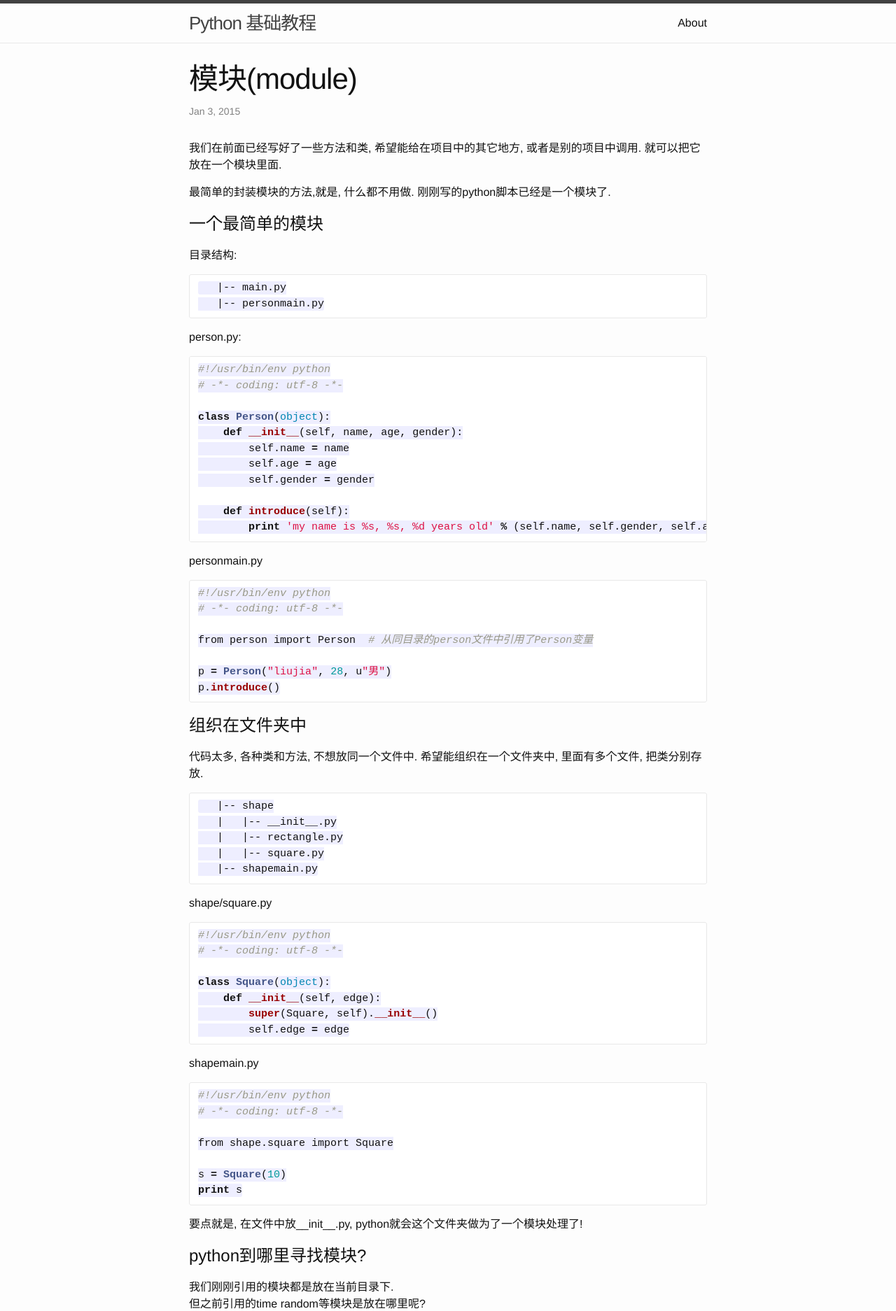
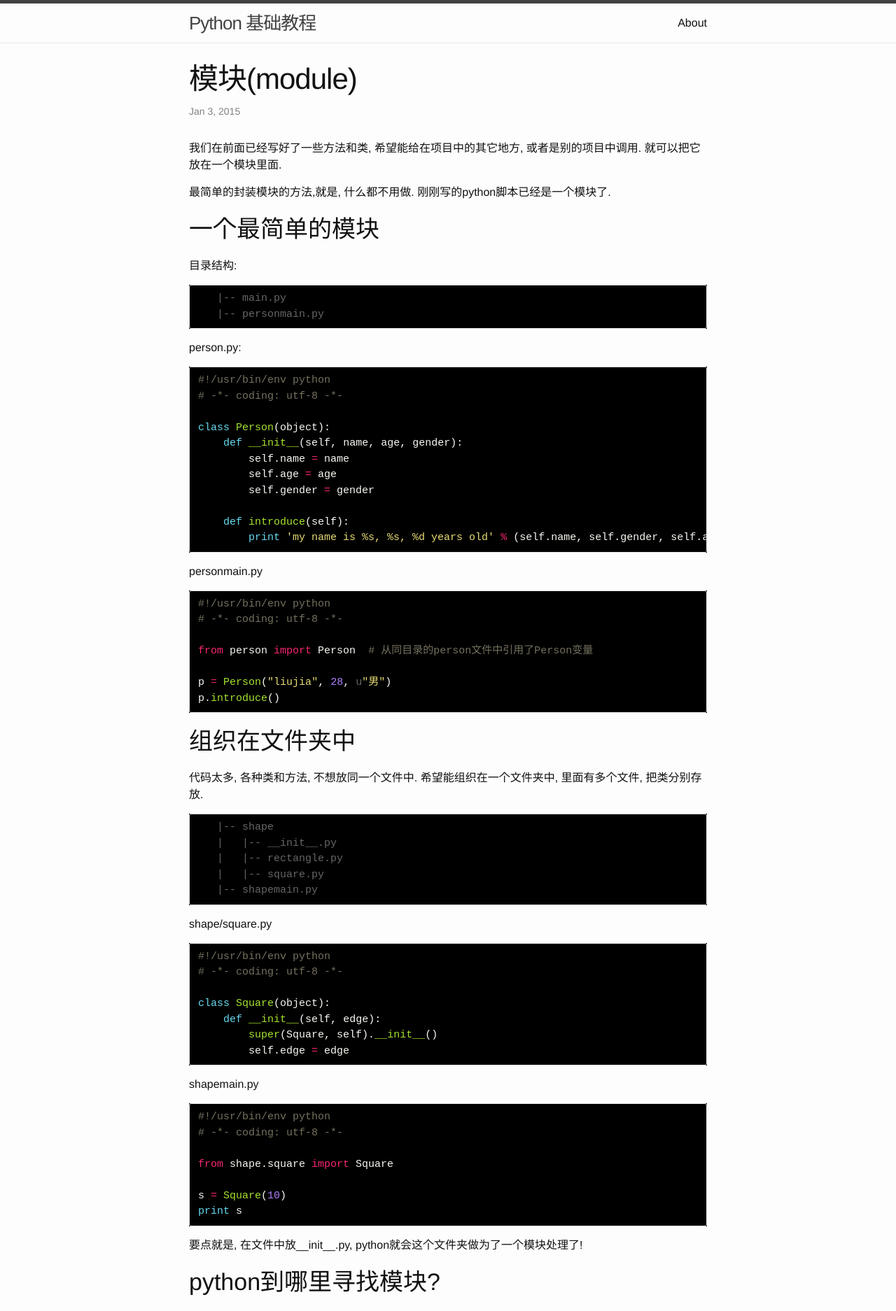
Before and after one commit to childe/learn-python, a Jekyll site: the page built from _posts/2015-01-03-module.md, in a window 1280 px wide. Shown: the top 1874 px of the page at 70% size. Built offline with Jekyll 4.4.1, drawn with Linux system fonts in a browser that asks for light colours; Markdown is read by kramdown in place of the engine named in the settings.

Commit message:
h&code style

```diff
--- a/_sass/_base.scss
+++ b/_sass/_base.scss
@@ -130,7 +130,7 @@
     font-size: 15px;
     border: 1px solid $grey-color-light;
     border-radius: 3px;
-    background-color: #eef;
+    background-color: black;
 }
 
 code {
--- a/_sass/_layout.scss
+++ b/_sass/_layout.scss
@@ -210,11 +210,18 @@
 .post-content {
     margin-bottom: $spacing-unit;
 
-    h2 {
-        font-size: 32px;
+    h1 {
+        font-size: 34px;
 
         @include media-query($on-laptop) {
             font-size: 28px;
+        }
+    }
+    h2 {
+        font-size: 30px;
+
+        @include media-query($on-laptop) {
+            font-size: 26px;
         }
     }
 
--- a/_sass/_syntax-highlighting.scss
+++ b/_sass/_syntax-highlighting.scss
@@ -1,67 +1,66 @@
 /**
  * Syntax highlighting styles
  */
-.highlight {
-    background: #fff;
-    @extend %vertical-rhythm;
-
-    .c     { color: #998; font-style: italic } // Comment
-    .err   { color: #a61717; background-color: #e3d2d2 } // Error
-    .k     { font-weight: bold } // Keyword
-    .o     { font-weight: bold } // Operator
-    .cm    { color: #998; font-style: italic } // Comment.Multiline
-    .cp    { color: #999; font-weight: bold } // Comment.Preproc
-    .c1    { color: #998; font-style: italic } // Comment.Single
-    .cs    { color: #999; font-weight: bold; font-style: italic } // Comment.Special
-    .gd    { color: #000; background-color: #fdd } // Generic.Deleted
-    .gd .x { color: #000; background-color: #faa } // Generic.Deleted.Specific
-    .ge    { font-style: italic } // Generic.Emph
-    .gr    { color: #a00 } // Generic.Error
-    .gh    { color: #999 } // Generic.Heading
-    .gi    { color: #000; background-color: #dfd } // Generic.Inserted
-    .gi .x { color: #000; background-color: #afa } // Generic.Inserted.Specific
-    .go    { color: #888 } // Generic.Output
-    .gp    { color: #555 } // Generic.Prompt
-    .gs    { font-weight: bold } // Generic.Strong
-    .gu    { color: #aaa } // Generic.Subheading
-    .gt    { color: #a00 } // Generic.Traceback
-    .kc    { font-weight: bold } // Keyword.Constant
-    .kd    { font-weight: bold } // Keyword.Declaration
-    .kp    { font-weight: bold } // Keyword.Pseudo
-    .kr    { font-weight: bold } // Keyword.Reserved
-    .kt    { color: #458; font-weight: bold } // Keyword.Type
-    .m     { color: #099 } // Literal.Number
-    .s     { color: #d14 } // Literal.String
-    .na    { color: #008080 } // Name.Attribute
-    .nb    { color: #0086B3 } // Name.Builtin
-    .nc    { color: #458; font-weight: bold } // Name.Class
-    .no    { color: #008080 } // Name.Constant
-    .ni    { color: #800080 } // Name.Entity
-    .ne    { color: #900; font-weight: bold } // Name.Exception
-    .nf    { color: #900; font-weight: bold } // Name.Function
-    .nn    { color: #555 } // Name.Namespace
-    .nt    { color: #000080 } // Name.Tag
-    .nv    { color: #008080 } // Name.Variable
-    .ow    { font-weight: bold } // Operator.Word
-    .w     { color: #bbb } // Text.Whitespace
-    .mf    { color: #099 } // Literal.Number.Float
-    .mh    { color: #099 } // Literal.Number.Hex
-    .mi    { color: #099 } // Literal.Number.Integer
-    .mo    { color: #099 } // Literal.Number.Oct
-    .sb    { color: #d14 } // Literal.String.Backtick
-    .sc    { color: #d14 } // Literal.String.Char
-    .sd    { color: #d14 } // Literal.String.Doc
-    .s2    { color: #d14 } // Literal.String.Double
-    .se    { color: #d14 } // Literal.String.Escape
-    .sh    { color: #d14 } // Literal.String.Heredoc
-    .si    { color: #d14 } // Literal.String.Interpol
-    .sx    { color: #d14 } // Literal.String.Other
-    .sr    { color: #009926 } // Literal.String.Regex
-    .s1    { color: #d14 } // Literal.String.Single
-    .ss    { color: #990073 } // Literal.String.Symbol
-    .bp    { color: #999 } // Name.Builtin.Pseudo
-    .vc    { color: #008080 } // Name.Variable.Class
-    .vg    { color: #008080 } // Name.Variable.Global
-    .vi    { color: #008080 } // Name.Variable.Instance
-    .il    { color: #099 } // Literal.Number.Integer.Long
-}
+.highlight { color: #666; background-color: #000 }
+.highlight .c { color: #75715e }
+.highlight .err { color: #960050; background-color: #1e0010 }
+.highlight .k { color: #66d9ef }
+.highlight .l { color: #ae81ff }
+.highlight .n { color: #f8f8f2 }
+.highlight .o { color: #f92672 }
+.highlight .p { color: #f8f8f2 }
+.highlight .cm { color: #75715e }
+.highlight .cp { color: #75715e }
+.highlight .c1 { color: #75715e }
+.highlight .cs { color: #75715e }
+.highlight .ge { font-style: italic }
+.highlight .gs { font-weight: bold }
+.highlight .kc { color: #66d9ef }
+.highlight .kd { color: #66d9ef }
+.highlight .kn { color: #f92672 }
+.highlight .kp { color: #66d9ef }
+.highlight .kr { color: #66d9ef }
+.highlight .kt { color: #66d9ef }
+.highlight .ld { color: #e6db74 }
+.highlight .m { color: #ae81ff }
+.highlight .s { color: #e6db74 }
+.highlight .na { color: #a6e22e }
+.highlight .nb { color: #f8f8f2 }
+.highlight .nc { color: #a6e22e }
+.highlight .no { color: #66d9ef }
+.highlight .nd { color: #a6e22e }
+.highlight .ni { color: #f8f8f2 }
+.highlight .ne { color: #a6e22e }
+.highlight .nf { color: #a6e22e }
+.highlight .nl { color: #f8f8f2 }
+.highlight .nn { color: #f8f8f2 }
+.highlight .nx { color: #a6e22e }
+.highlight .py { color: #f8f8f2 }
+.highlight .nt { color: #f92672 }
+.highlight .nv { color: #f8f8f2 }
+.highlight .ow { color: #f92672 }
+.highlight .w { color: #f8f8f2 }
+.highlight .mf { color: #ae81ff }
+.highlight .mh { color: #ae81ff }
+.highlight .mi { color: #ae81ff }
+.highlight .mo { color: #ae81ff }
+.highlight .sb { color: #e6db74 }
+.highlight .sc { color: #e6db74 }
+.highlight .sd { color: #e6db74 }
+.highlight .s2 { color: #e6db74 }
+.highlight .se { color: #ae81ff }
+.highlight .sh { color: #e6db74 }
+.highlight .si { color: #e6db74 }
+.highlight .sx { color: #e6db74 }
+.highlight .sr { color: #e6db74 }
+.highlight .s1 { color: #e6db74 }
+.highlight .ss { color: #e6db74 }
+.highlight .bp { color: #f8f8f2 }
+.highlight .vc { color: #f8f8f2 }
+.highlight .vg { color: #f8f8f2 }
+.highlight .vi { color: #f8f8f2 }
+.highlight .il { color: #ae81ff }
+.highlight .gh { }
+.highlight .gu { color: #75715e; }
+.highlight .gd { color: #f92672; }
+.highlight .gi { color: #a6e22e; }
```
